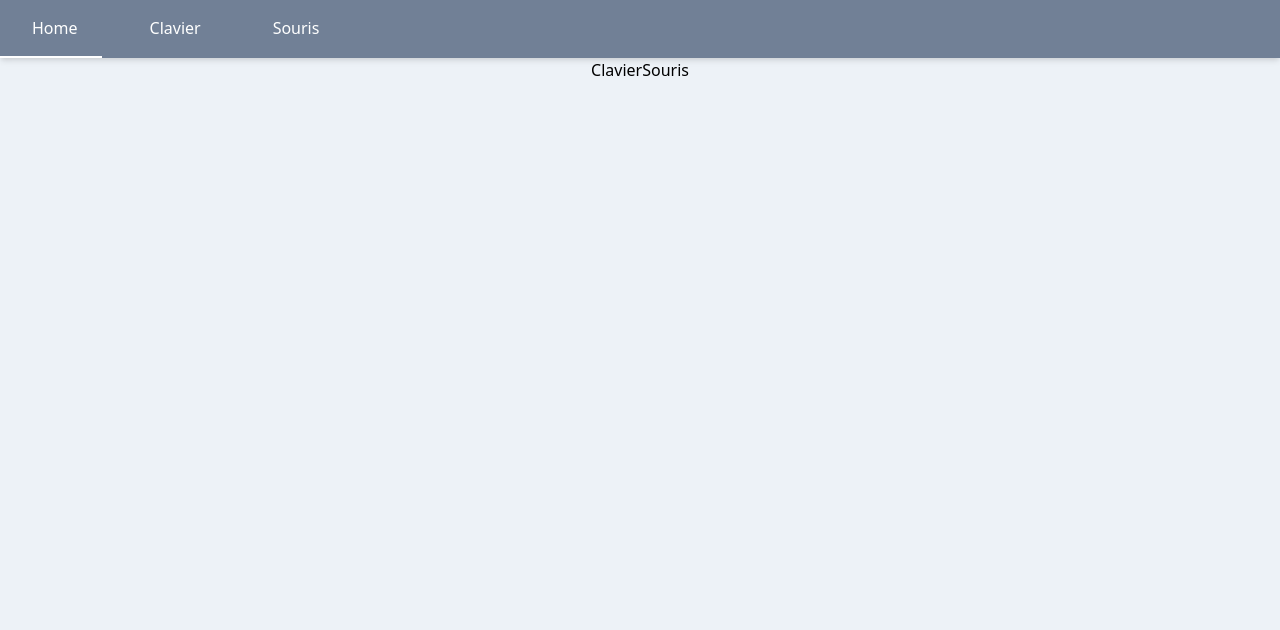
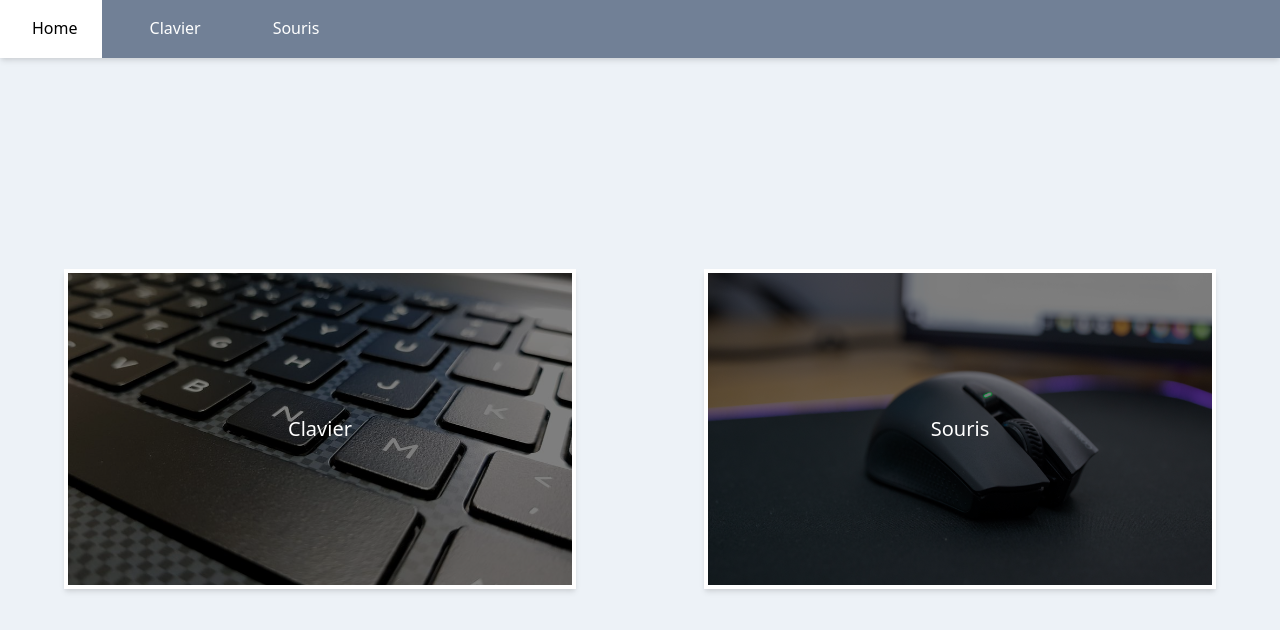
Before and after one commit to JeremyGendre/writing-skills, a React (Create React App) app: page / in a window 1280 px wide. Shown: the top 630 px of the page. Built offline with nearby package versions, Linux system fonts and the light colour scheme; some icons are missing.

Commit message:
customize homepage

```diff
--- a/src/App.tsx
+++ b/src/App.tsx
@@ -13,7 +13,7 @@ function App() {
       <Suspense fallback="Chargement...">
           <BrowserRouter>
               <Header/>
-              <div className="flex flex-col">
+              <div className="flex flex-col flex-1">
                   <Switch>
                       <Route path='/click'><ClickingPage/></Route>
                       <Route path='/write'><WritingPage/></Route>
--- a/src/assets/App.css
+++ b/src/assets/App.css
@@ -1,3 +1,14 @@
+html,body, #root{
+    height: 100%;
+}
+#root{
+    display: flex;
+    flex-direction: column;
+}
 body{
     background-color: #edf2f7;
 }
+
+.homepage-link:hover > img{
+    transform: scale(1.2);
+}
--- /dev/null
+++ b/src/page/HomeLink.tsx
@@ -0,0 +1,19 @@
+import React from "react";
+import {Link} from "react-router-dom";
+
+type Props = {
+    path: string,
+    imgPath: string,
+    text: string
+};
+
+export default function HomeLink(props: Props) {
+    return (
+        <Link to={ props.path } className="homepage-link transition duration-150 overflow-hidden relative flex border-4 border-white shadow-md hover:shadow-lg w-full bg-cover md:w-96 mx-auto my-4 bg-black text-white h-72">
+            <img alt="homepage-link" className="absolute top-0 left-0 transition duration-300 w-full h-full" src={ props.imgPath }/>
+            <div className='m-auto w-full h-full z-10 text-xl bg-black bg-opacity-50 flex'>
+                <div className="m-auto">{ props.text }</div>
+            </div>
+        </Link>
+    );
+}
--- a/src/page/HomePage.tsx
+++ b/src/page/HomePage.tsx
@@ -1,14 +1,11 @@
 import React from "react";
+import HomeLink from "./HomeLink";
 
 export default function HomePage() {
     return (
-        <div className='flex m-auto'>
-            <div>
-                Clavier
-            </div>
-            <div>
-                Souris
-            </div>
+        <div className='flex flex-col md:flex-row justify-around my-auto w-full'>
+            <HomeLink path='/write' imgPath='/images/keyboard.jpg' text='Clavier'/>
+            <HomeLink path='/click' imgPath='/images/mouse.jpg' text='Souris'/>
         </div>
     );
 }
--- a/src/page/WritingPage.tsx
+++ b/src/page/WritingPage.tsx
@@ -3,7 +3,69 @@ import React from "react";
 export default function WritingPage() {
     return (
         <div className="container mx-auto">
-            writing page
+            <p>writing page1</p>
+            <p>writing page</p>
+            <p>writing page</p>
+            <p>writing page</p>
+            <p>writing page</p>
+            <p>writing page</p>
+            <p>writing page</p>
+            <p>writing page</p>
+            <p>writing page</p>
+            <p>writing page</p>
+            <p>writing page</p>
+            <p>writing page</p>
+            <p>writing page</p>
+            <p>writing page</p>
+            <p>writing page</p>
+            <p>writing page</p>
+            <p>writing page</p>
+            <p>writing page</p>
+            <p>writing page</p>
+            <p>writing page</p>
+            <p>writing page</p>
+            <p>writing page</p>
+            <p>writing page</p>
+            <p>writing page</p>
+            <p>writing page</p>
+            <p>writing page</p>
+            <p>writing page</p>
+            <p>writing page</p>
+            <p>writing page</p>
+            <p>writing page</p>
+            <p>writing page</p>
+            <p>writing page</p>
+            <p>writing page</p>
+            <p>writing page</p>
+            <p>writing page</p>
+            <p>writing page</p>
+            <p>writing page</p>
+            <p>writing page</p>
+            <p>writing page</p>
+            <p>writing page</p>
+            <p>writing page</p>
+            <p>writing page</p>
+            <p>writing page</p>
+            <p>writing page</p>
+            <p>writing page</p>
+            <p>writing page</p>
+            <p>writing page</p>
+            <p>writing page</p>
+            <p>writing page</p>
+            <p>writing page</p>
+            <p>writing page</p>
+            <p>writing page</p>
+            <p>writing page</p>
+            <p>writing page</p>
+            <p>writing page</p>
+            <p>writing page</p>
+            <p>writing page</p>
+            <p>writing page</p>
+            <p>writing page</p>
+            <p>writing page</p>
+            <p>writing page</p>
+            <p>writing page</p>
+            <p>writing page</p>
         </div>
     );
 }
--- a/tailwind.config.js
+++ b/tailwind.config.js
@@ -5,7 +5,24 @@ module.exports = {
   },
   purge: [],
   theme: {
-    extend: {},
+    extend: {
+      width: {
+        '72' : '20rem',
+        '80' : '24rem',
+        '88' : '28rem',
+        '96' : '32rem',
+      },
+      height: {
+        '72' : '20rem',
+        '80' : '24rem',
+        '88' : '28rem',
+        '96' : '32rem',
+      },
+      backgroundImage: {
+        'mouse' : "url('/images/mouse.jpg')",
+        'keyboard' : "url('/images/keyboard.jpg')",
+      }
+    },
   },
   variants: {},
   plugins: [],
```
Also changed, not shown: public/images/keyboard.jpg (added), public/images/mouse.jpg (added).
